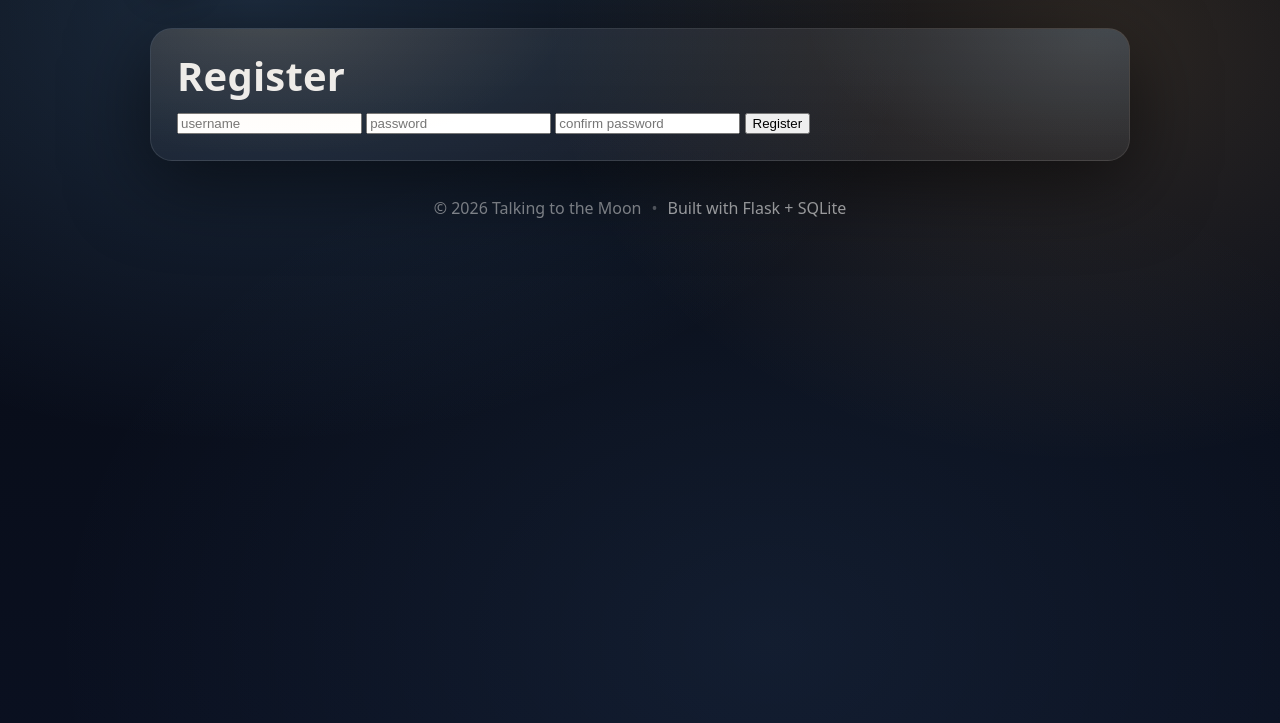
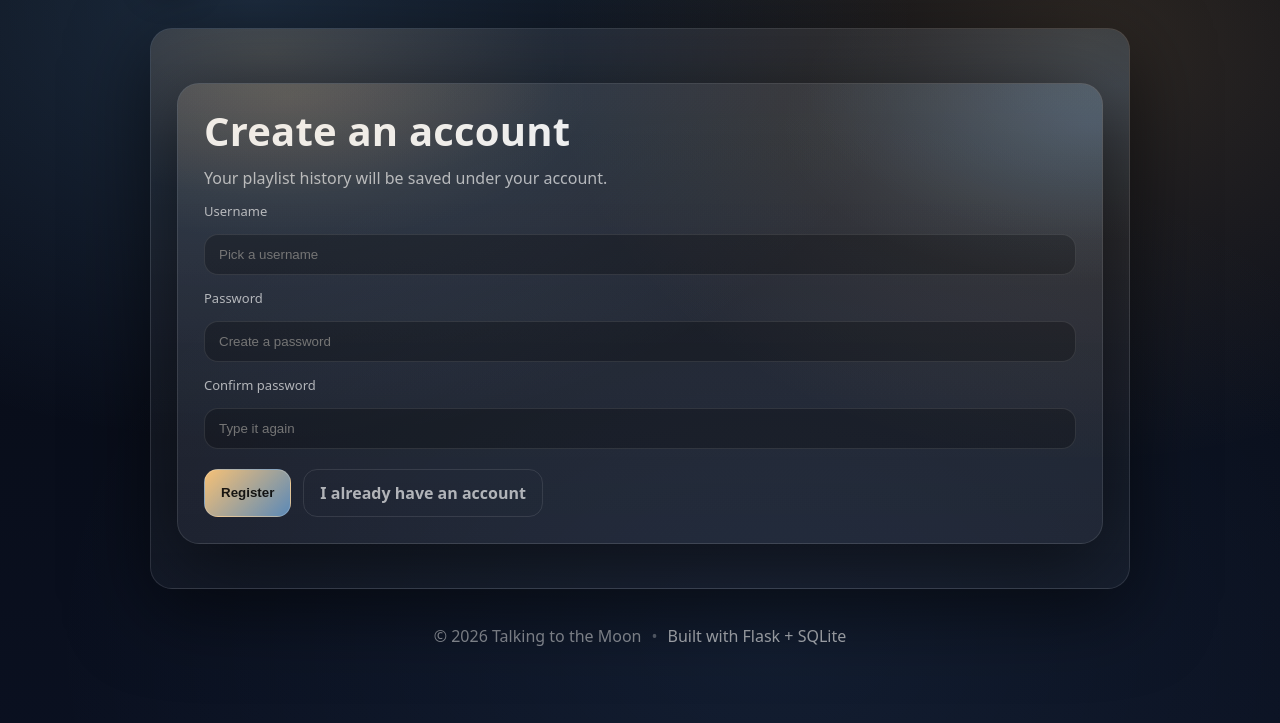
Before and after one commit to Naomi2468/MiniWebApplication, a Flask app: page /register in a window 1280 px wide. Shown: the part 77-800 px from the top of the page. Run offline with Flask 3, Linux system fonts and the light colour scheme.

Commit message:
Update register.html

```diff
--- a/templates/register.html
+++ b/templates/register.html
@@ -1,10 +1,23 @@
 {% extends "layout.html" %}
 {% block content %}
-  <h1>Register</h1>
-  <form action="/register" method="post">
-    <input name="username" placeholder="username" />
-    <input name="password" type="password" placeholder="password" />
-    <input name="confirmation" type="password" placeholder="confirm password" />
-    <button type="submit">Register</button>
-  </form>
+  <div class="card narrow">
+    <h1 class="page-title">Create an account</h1>
+    <p class="subtitle">Your playlist history will be saved under your account.</p>
+
+    <form action="/register" method="post" class="form">
+      <label class="label" for="username">Username</label>
+      <input id="username" class="input" name="username" placeholder="Pick a username" autocomplete="username" required />
+
+      <label class="label" for="password">Password</label>
+      <input id="password" class="input" name="password" type="password" placeholder="Create a password" autocomplete="new-password" required />
+
+      <label class="label" for="confirmation">Confirm password</label>
+      <input id="confirmation" class="input" name="confirmation" type="password" placeholder="Type it again" autocomplete="new-password" required />
+
+      <div class="actions">
+        <button class="btn btn-primary" type="submit">Register</button>
+        <a class="btn btn-ghost" href="/login">I already have an account</a>
+      </div>
+    </form>
+  </div>
 {% endblock %}
```
